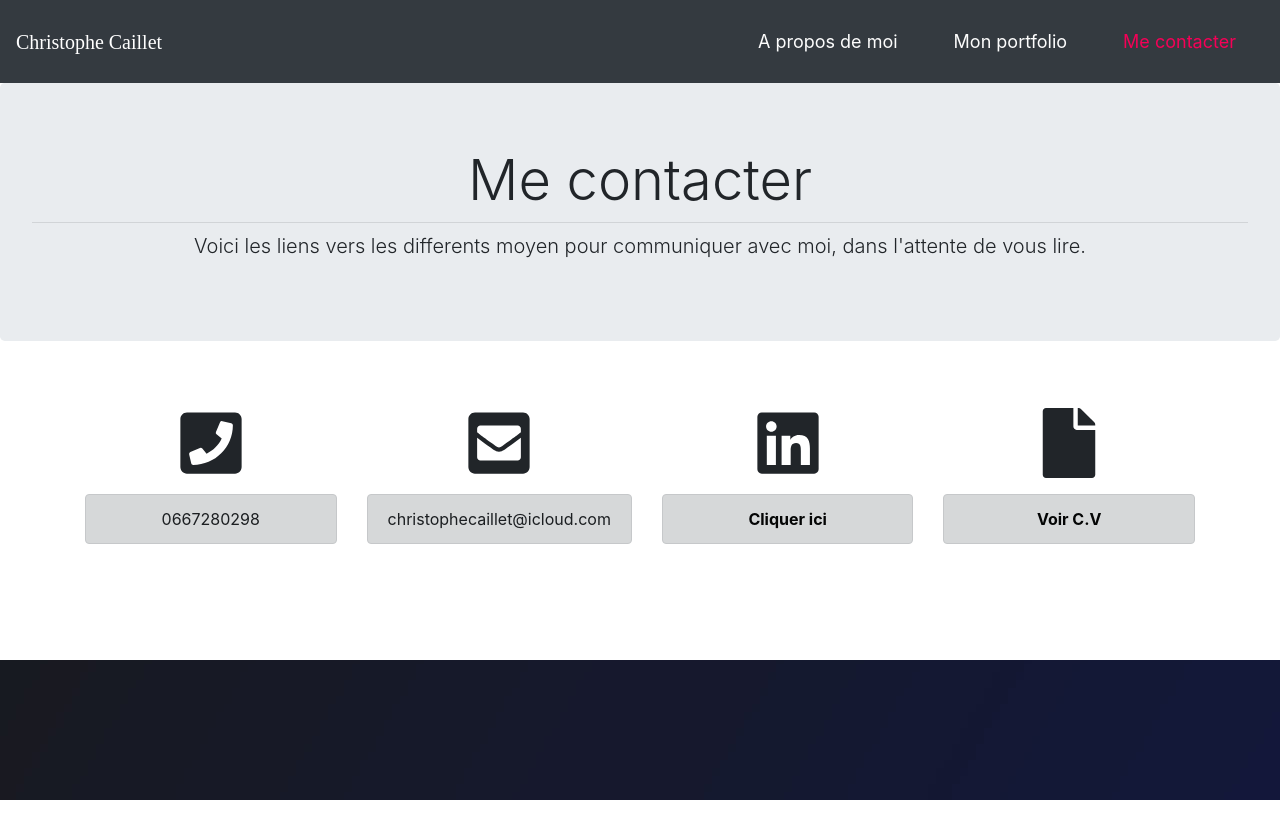
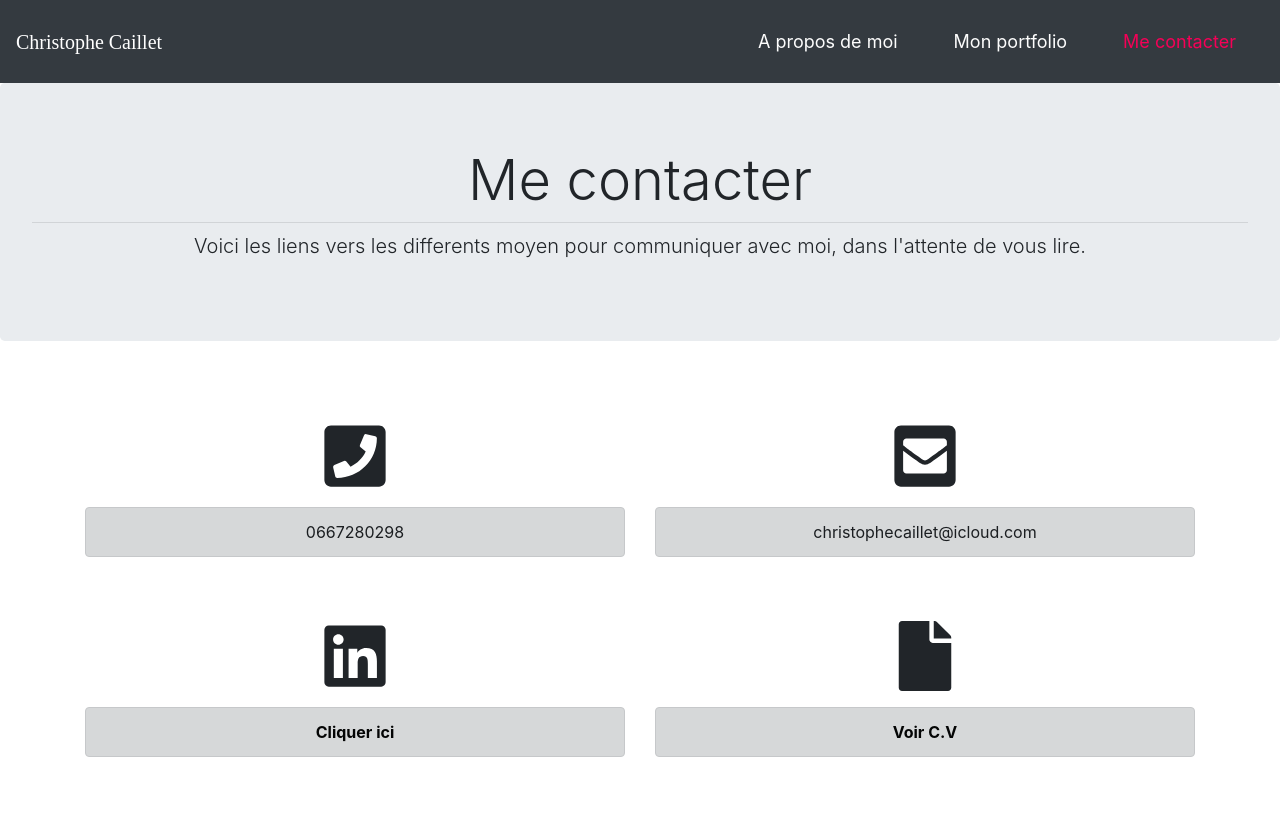
Before and after one commit to christophe13012/portfolio, a React (Create React App) app: page /contact in a window 1280 px wide. Before the commit the page ends 800 px from the top, so only its background shows below. Built offline with nearby package versions, Linux system fonts and the light colour scheme; what react-animations would draw is missing.

Commit message:
gestion marges

```diff
--- a/src/Components/about.jsx
+++ b/src/Components/about.jsx
@@ -21,7 +21,7 @@ class About extends Component {
         </Jumbotron>
         <div>
           <Slide left cascade>
-            <section className="container" style={styles.main}>
+            <section className="container">
               <div className="row">
                 <section className="col-lg mt-3" style={styles.histoire}>
                   <h3>
@@ -101,7 +101,7 @@ class About extends Component {
             </section>
           </Slide>
           <Slide right cascade>
-            <section className="bg-light pt-5 pb-5 pl-5">
+            <section className="bg-light pt-5 pb-5 pl-5 mt-5">
               <h3>
                 <Badge color="secondary">Voici ma formation :</Badge>
               </h3>
--- a/src/Components/contact.jsx
+++ b/src/Components/contact.jsx
@@ -24,9 +24,9 @@ class Contact extends Component {
             </p>
             <p className="lead" />
           </Jumbotron>
-          <div style={styles.contacts} className="container">
-            <div className="row text-center">
-              <div className="col-sm">
+          <div className="container pt-0 pb-5">
+            <div className="row text-center pb-3">
+              <div className="col-md-6 mt-5">
                 <p>
                   <FaPhoneSquare size={70} />
                 </p>
@@ -34,7 +34,7 @@ class Contact extends Component {
                   0667280298
                 </p>
               </div>
-              <div className="col-sm">
+              <div className="col-md-6 mt-5">
                 <p>
                   <FaEnvelopeSquare size={70} />
                 </p>
@@ -42,7 +42,7 @@ class Contact extends Component {
                   christophecaillet@icloud.com
                 </p>
               </div>
-              <div className="col-sm">
+              <div className="col-md-6 mt-5">
                 <p>
                   <FaLinkedin size={70} />
                 </p>
@@ -55,7 +55,7 @@ class Contact extends Component {
                   </a>
                 </p>
               </div>
-              <div className="col-sm">
+              <div className="col-md-6 mt-5">
                 <p>
                   <FaFile size={70} />
                 </p>
@@ -80,10 +80,6 @@ const styles = {
   main: {
     backgroundColor: "white",
     height: "100%"
-  },
-  contacts: {
-    paddingTop: 35,
-    paddingBottom: 100
   }
 };
 
```
